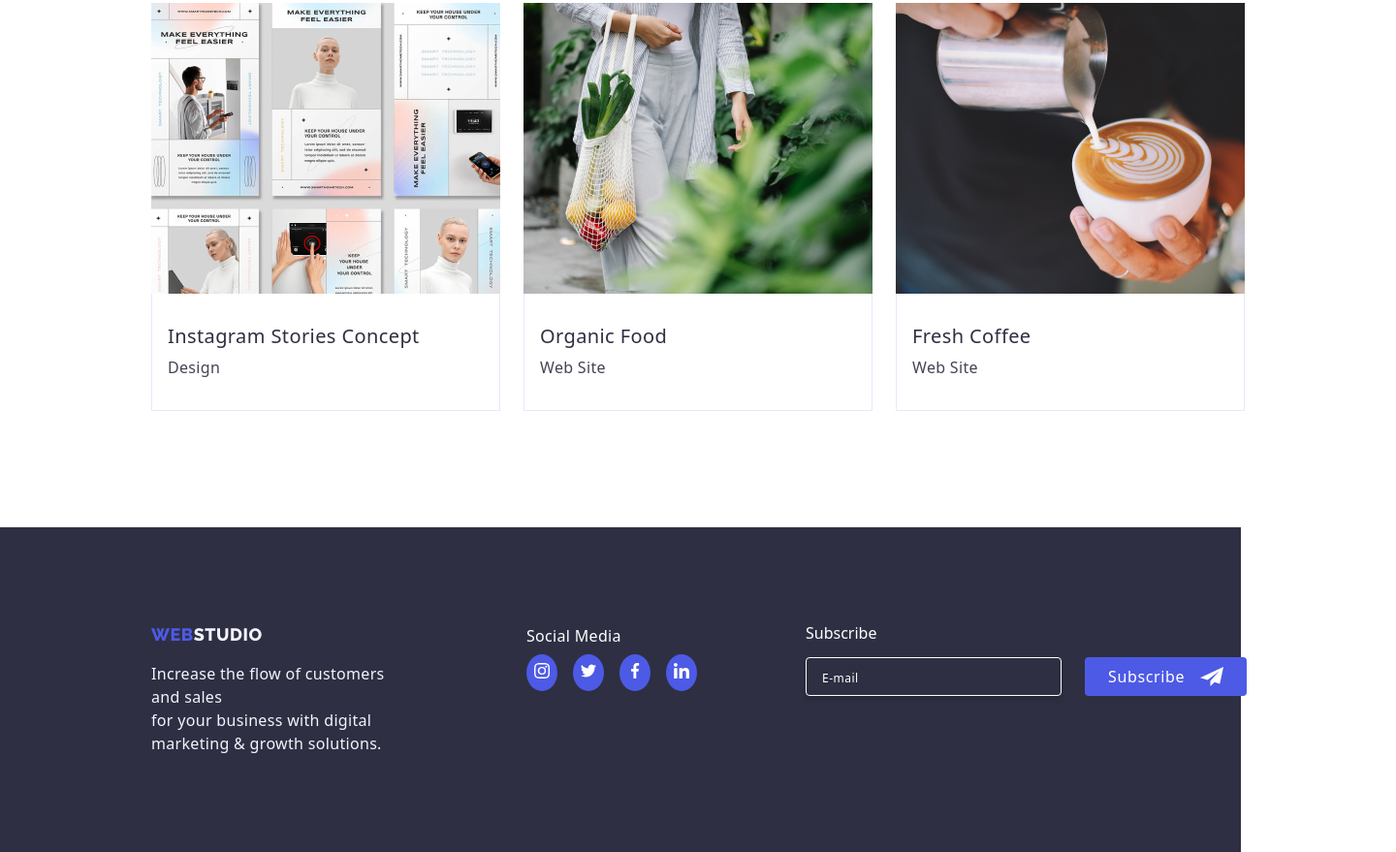
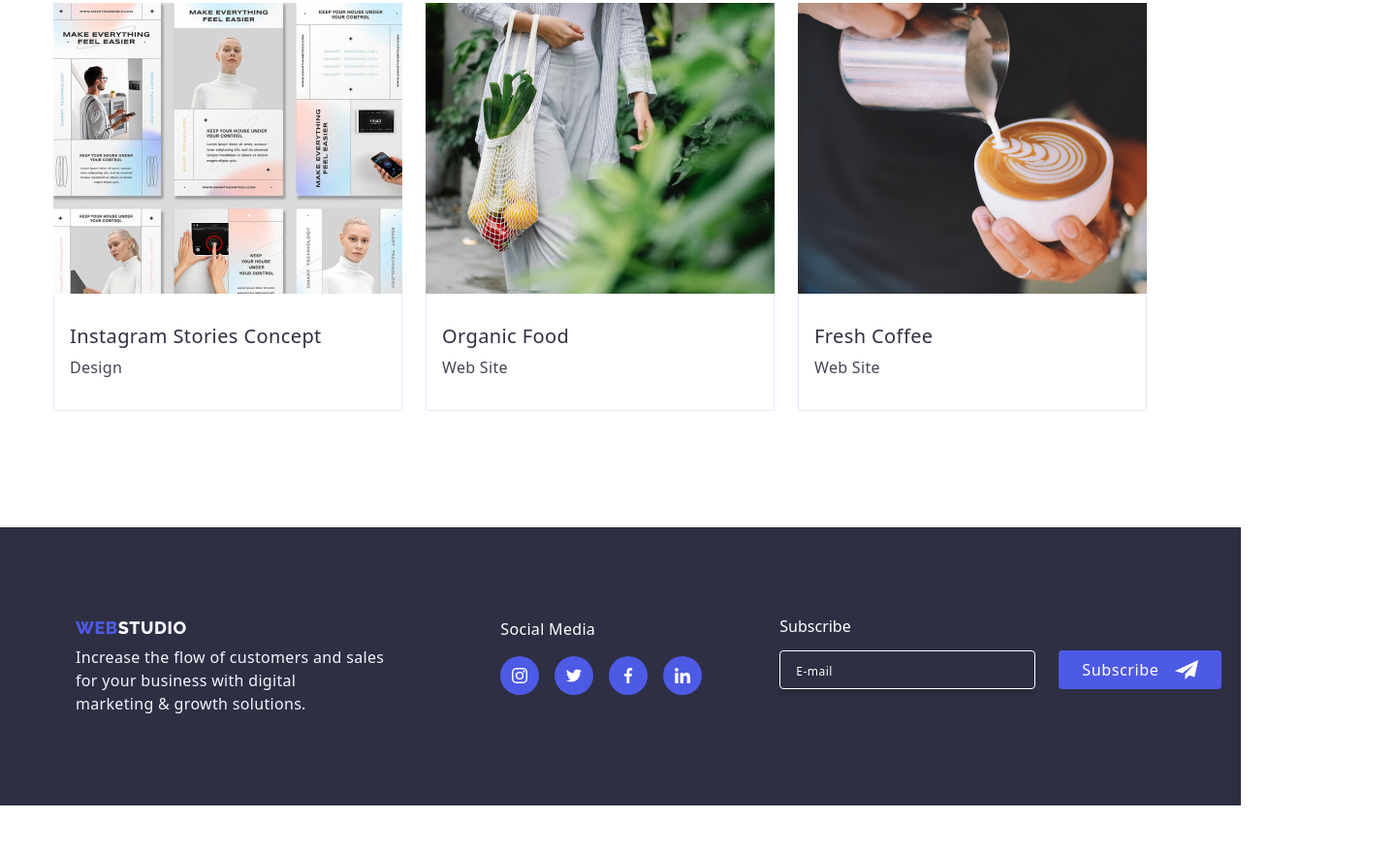
Before and after one commit to kareninacarado/goit-markup-hw-06, a plain HTML site: page portfolio.html in a window 1280 px wide. Shown: the part 1250-2129 px from the top of the page at 97% size, 1440 px wide, since content can reach past the window. After the commit the page ends 2081 px from the top, so only its background shows below. Drawn offline with nearby package versions, Linux system fonts and the light colour scheme.

Commit message:
Homework 6 updated

```diff
--- a/css/styles.css
+++ b/css/styles.css
@@ -9,7 +9,7 @@
     --slatecolor: #434455;
     --cornflower: #e7e9fc;
     --cloudcolor: #f4f4fd;
-    --greencolor; #31d0aa;
+    --green: #31d0AA;
     --lightslatecolor: #8e8f99;
     --navybluemodalcolor: #2e2f42;
     --greycolor: #2e2f42;
@@ -55,8 +55,8 @@ img {
 }
 
 .container {
-    width: 1440px;
-    padding: 0 156px;
+    width: 1200px;
+    padding: 0 15px;
     margin: 0 auto;
 }
 /* Constant Styles */
@@ -223,7 +223,7 @@ img {
     font-style: normal;
     line-height: 24px;
     letter-spacing: 0.02em;
-    color: var(--slate, #434455);
+    color: var(--slatecolor, #434455);
   }
 
 /* Hero */
@@ -300,7 +300,6 @@ img {
 .benefits-list {
     gap: 22px;
     display: flex;
-    align-items: center;
 }
 
 .benefits-svg {
@@ -368,7 +367,7 @@ img {
 }
 
 .team-name {
-    margin-top: 25px;
+    margin-top: 0px;
     margin-bottom: 8px;
     text-align: center;
     font-size: 20px;
@@ -412,7 +411,7 @@ img {
 }
 
 .team-socials-link:hover, .team-socials-link:focus {
-    background-color: var(--ocean);
+    background-color: var(--oceancolor);
     cursor: pointer;
 }
 
@@ -454,20 +453,36 @@ img {
 
 /* Footer CSS */
 
+.page-footer {
+    padding: 100px 0 100px 60px;
+    background-color: var(--navyblue);
+}
+
 .footer {
-    background-color: var(--navyblue);
-    padding: 100px 0;
-  }
+    display: flex;
+    margin: -7px;
+}
+
 
 .footer-container {
     display: flex;
     flex-direction: column;
   }
 
+.footer-container-main {
+    width: 100%;
+    padding: 0 156px;
+    margin: 0 auto;
+    display: flex;
+
+}
+
 .footer-item {
-    margin-top: 17.5px;
     color: var(--cloudcolor);
     font-size: 16px;
+    font-style: normal;
+    margin-top: 8px;
+    font-weight: 400;
     line-height: 24px;
     letter-spacing: 0.32px;
 }
@@ -501,12 +516,27 @@ img {
     gap: 16px;
 }
 
-.footer-socials-link {
+.footer-socials-item {
     width: 40px;
     height: 40px;
+}
+
+.footer-socials-link {
+    width: 100%;
+    height: 100%;
+    display: flex;
+    align-items: center;
+    justify-content: center;
+    color: var(--cloudcolor);
     background-color: var(--iriscolor);
-    padding: 8px;
     border-radius: 50%;
+    transition: background-color 250ms cubic-bezier(0.4, 0, 0.2, 1);
+}
+
+.footer-socials-link:hover,
+.footer-socials-link:focus {
+    background-color: #31d0aa;
+    cursor: pointer;
 }
 
 .footer-socials-links_text {
@@ -577,6 +607,12 @@ img {
     line-height: 24px;
     letter-spacing: 0.48px;
 }
+
+.form-input:hover + .form-icon,
+.form-input:focus + .form-icon {
+  fill: var(--iriscolor);
+}
+
 .footer-form-button {
     height: 40px;
     display: inline-flex;
@@ -923,7 +959,7 @@ img {
     background-color: var(--oceancolor);
 }
 
-.form-input {
+.form-input, .form-textarea {
     display: block;
     width: 360px;
     height: 40px;
@@ -938,7 +974,8 @@ img {
     transition-property: border;
     transition-duration: 250ms;
     transition-timing-function: cubic-bezier(0.4, 0, 0.2, 1);
-    }
+}
+
 .form-input:focus,
 .form-input:hover,
 .form-textarea:hover,
@@ -988,7 +1025,7 @@ img {
 
 .checkbox-icon:hover,
 .checkbox-icon:focus {
-    border: 1px solid var(--iriscolor, #4D5AE5);
+    border: 1px solid var(--iriscolor);
 }
 .check-mark {
     display: block;
@@ -1004,8 +1041,8 @@ img {
     font: var(--white);
     fill: var(--white);
     border-radius: 2px;
-    border: 1px solid var(--iris, rgba(46, 47, 66, 0.40));
-    background-color: var(--iris);
+    border: 1px solid var(--iriscolor, rgba(46, 47, 66, 0.40));
+    background-color: var(--iriscolor);
     cursor: pointer;
 }
 
@@ -1015,7 +1052,7 @@ img {
     font-size: 12px;
     line-height: 1.166;
     letter-spacing: 0.01em;
-    color: var(--lightslate, #8E8F99);
+    color: var(--lightslatecolor, #8E8F99);
 }
 .form-label-textarea {
     position: relative;
@@ -1023,7 +1060,7 @@ img {
     font-size: 12px;
     line-height: 1.166;
     letter-spacing: 0.01em;
-    color: var(--lightslate, #8E8F99);
+    color: var(--lightslatecolor, #8E8F99);
 }
 .form-label-text {
     position: absolute;
@@ -1054,7 +1091,7 @@ img {
 
 .form-agree-box_text {
     flex-shrink: 0;
-    color: var(--lightslate, #8E8F99);
+    color: var(--lightslatecolor, #8E8F99);
     font-size: 12px;
     font-weight: 400;
     line-height: 14px;
@@ -1094,7 +1131,7 @@ img {
     display: block;
     position: relative;
     margin-top: 4px;
-    color: var(--lightslate, #8E8F99);
+    color: var(--lightslatecolor, #8E8F99);
     font-size: 12px;
     font-weight: 400;
     line-height: 14px;
--- a/portfolio.html
+++ b/portfolio.html
@@ -209,9 +209,10 @@
        </main>
 
        <!--This is the footer-->
-       <footer class="footer">
-        <div class="container row">
-            <div class="footer-container">
+    <footer class="page-footer">
+        <div class="container">
+            <div class="footer">
+                <div class="footer-address">
                     <a class="footer-logo link" href="./index.html">
                         <span class="footer-web-logo">WEB</span><span class="footer-studio-logo">STUDIO</span>
                     </a>
@@ -223,52 +224,55 @@
             <div class="footer-container footer-socials-link_box">
                 <p class="footer-socials-links_text">Social Media</p>
                 <ul class="footer-socials list">
-                <li>
-                    <a href="https://instagram.com" class="footer-socials-link" target="_blank" rel="noopener noreferrer">
-                        <svg class="team-socials-link_box">
+                    <li class="footer-socials-item">
+                        <a class="footer-socials-link" href="https://instagram.com" target="_blank" rel="noopener noreferrer">
+                            <svg class="team-socials-link_box" width="24" height="24">
                                 <use href="./images/icons.svg#instagram"></use>
                             </svg>
                         </a>
                     </li>
 
-                <li>
-                    <a href="https://twitter.com" class="footer-socials-link" target="_blank" rel="noopener noreferrer">
-                        <svg class="team-socials-link_box">
+                    <li class="footer-socials-item">
+                        <a class="footer-socials-link" href="https://twitter.com" target="_blank" rel="noopener noreferrer">
+                            <svg class="team-socials-link_box" width="24" height="24">
                                 <use href="./images/icons.svg#twitter"></use>
                             </svg>
                         </a>
                     </li>
 
-                <li>
-                    <a href="https://facebook.com" class="footer-socials-link" target="_blank" rel="noopener noreferrer">
-                        <svg class="team-socials-link_box">
+                    <li class="footer-socials-item">
+                        <a class="footer-socials-link" href="https://facebook.com" target="_blank" rel="noopener noreferrer">
+                            <svg class="team-socials-link_box" width="24" height="24">
                                 <use href="./images/icons.svg#facebook"></use>
                             </svg>
                         </a>
                     </li>
 
-                <li>
-                    <a href="https://linkedin.com" class="footer-socials-link" target="_blank" rel="noopener noreferrer">
-                        <svg class="team-socials-link_box">
+                    <li class="footer-socials-item">
+                        <a class="footer-socials-link" href="https://linkedin.com" target="_blank" rel="noopener noreferrer">
+                            <svg class="team-socials-link_box" width="24" height="24">
                                 <use href="./images/icons.svg#linkedin"></use>
                             </svg>
                         </a>
                     </li>
+                </ul>
             </div>
-
             <div class="footer-container footer-form">
                 <form name="subscribe_form" autocomplete="on" method="">
                     <label class="footer-form_label">
                         Subscribe
                         <input type="email" name="email" placeholder="E-mail" class="footer-form-input" required/>
                     </label>
-                <button type="submit" class="footer-form-button">Subscribe
+                    <button type="submit" class="footer-form-button">
+                        Subscribe
                         <svg class="footer-form-svgsubscribe">
                             <use href="./images/icons.svg#submit"></use>
                         </svg>
                     </button>
                 </form>
             </div>
+        </div>
+    </div>
 </footer>
 </body>
 </html>
```
Also changed, not shown: index.html (+22 -14 lines). Lines whose indentation alone changed are shown as unchanged.
